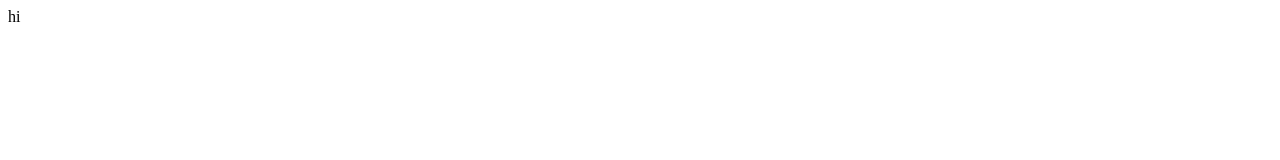
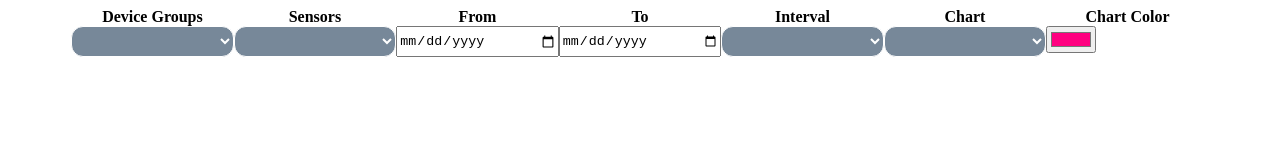
Before and after one commit to idoavidan/iotplat, a website: page public/index.html in a window 1280 px wide. Drawn offline with Linux system fonts and the light colour scheme.

Commit message:
Add files via upload

```diff
--- a/public/index.html
+++ b/public/index.html
@@ -1 +1,73 @@
-<p>hi</p>
+<html>
+<head>
+	<script src="./js/Chart.min.js"></script>
+<style>
+.app {
+	display:grid;
+	grid-template-areas : 'menu'
+	'main'
+	'footer';
+	text-transform : capitalize;
+	text-align : center;
+	width:90%;
+	margin-left:5%;
+}
+.appMenu{
+	grid-area:menu;
+	display:grid;
+	grid-template-columns: repeat(7, 1fr);
+    text-decoration: none;
+    font-weight: bold;
+}
+.appMenu  select {
+	width :	100%;
+	min-height:30px;
+	font-size: 150%;
+	border-radius: 12px;
+	border:solid;
+	border-width:1px;
+	color: white;
+	background-color:LightSlateGray ;
+	padding:0px;
+	margin-top:0px;
+}
+.appMain{
+	grid-area:main;
+	display:grid;
+    text-decoration: none;
+    font-weight: bold;
+}
+.appMain canvas{
+	width:80%;
+	margin-left:10%;
+	text-transform : capitalize;
+}
+</style>
+</head>
+<body onload="start()">
+<div class="app">
+	<div class="appMenu">
+	<label>device groups</label>
+	<label>sensors</label>
+	<label>from</label>
+	<label>to</label>
+	<label>interval</label>
+	<label>chart</label>
+	<label>chart color</label>
+	<select id="groupSelect" onchange="changeGroup(this.value)"><option selected value></option></select>
+	<select id="sensorSelect" onchange="changeSensor(this.value)"><option selected value></option>
+	</select>
+	<input id="fromSelect" type="date" placeholder="from"></input>
+	<input id="toSelect" type="date" placeholder="to"></input>
+	<select id="intervalSelect" onchange="changeSensor(el('sensorSelect').value)"><option selected value></option></select>
+	<select id="chartSelect" onchange="changeSensor(el('sensorSelect').value)"><option selected value></option></select>
+	<input id="colorSelect" type="color" value="#ff0080" onchange="changeSensor(el('sensorSelect').value)"></input>
+	</div>
+	<div class="appMain">
+		<canvas id="mainChart"></canvas>
+	</div>
+<div>
+</body>
+<script src="./js/app.js">
+</script>
+</html>
```
